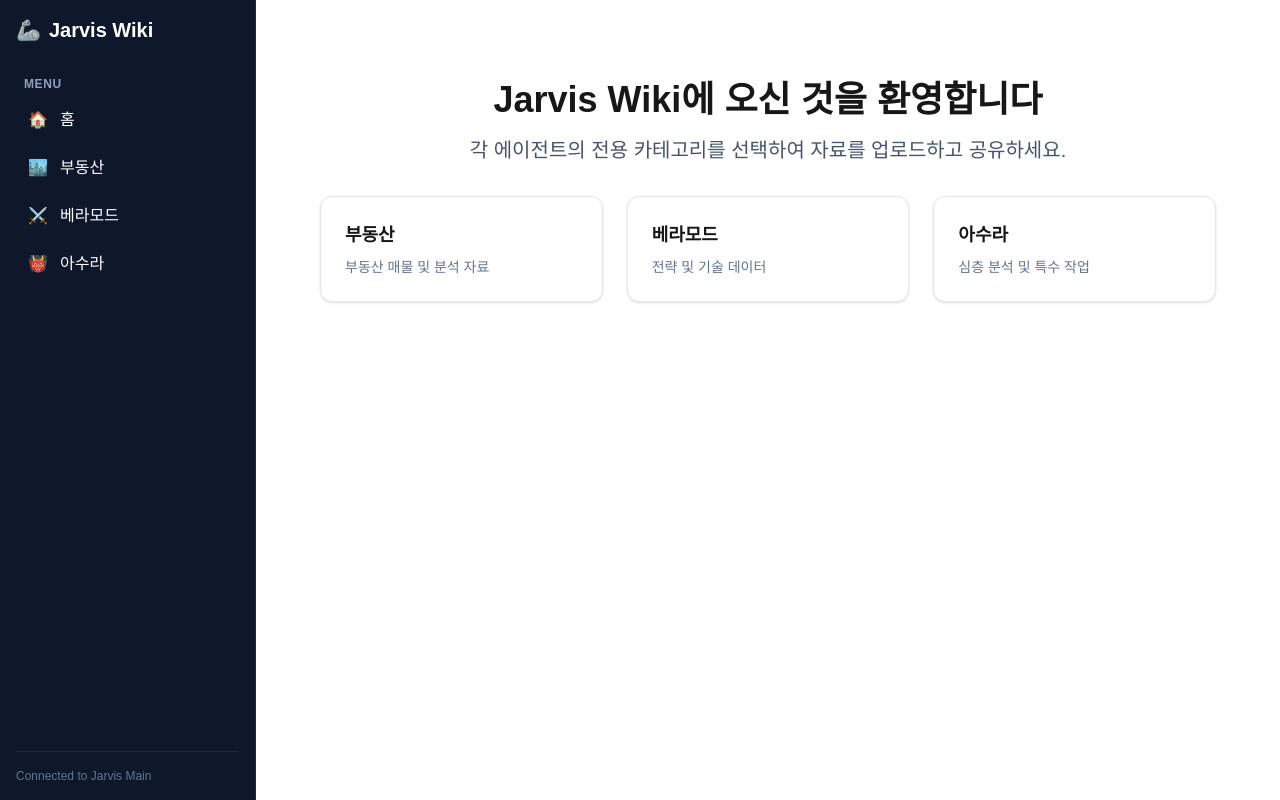
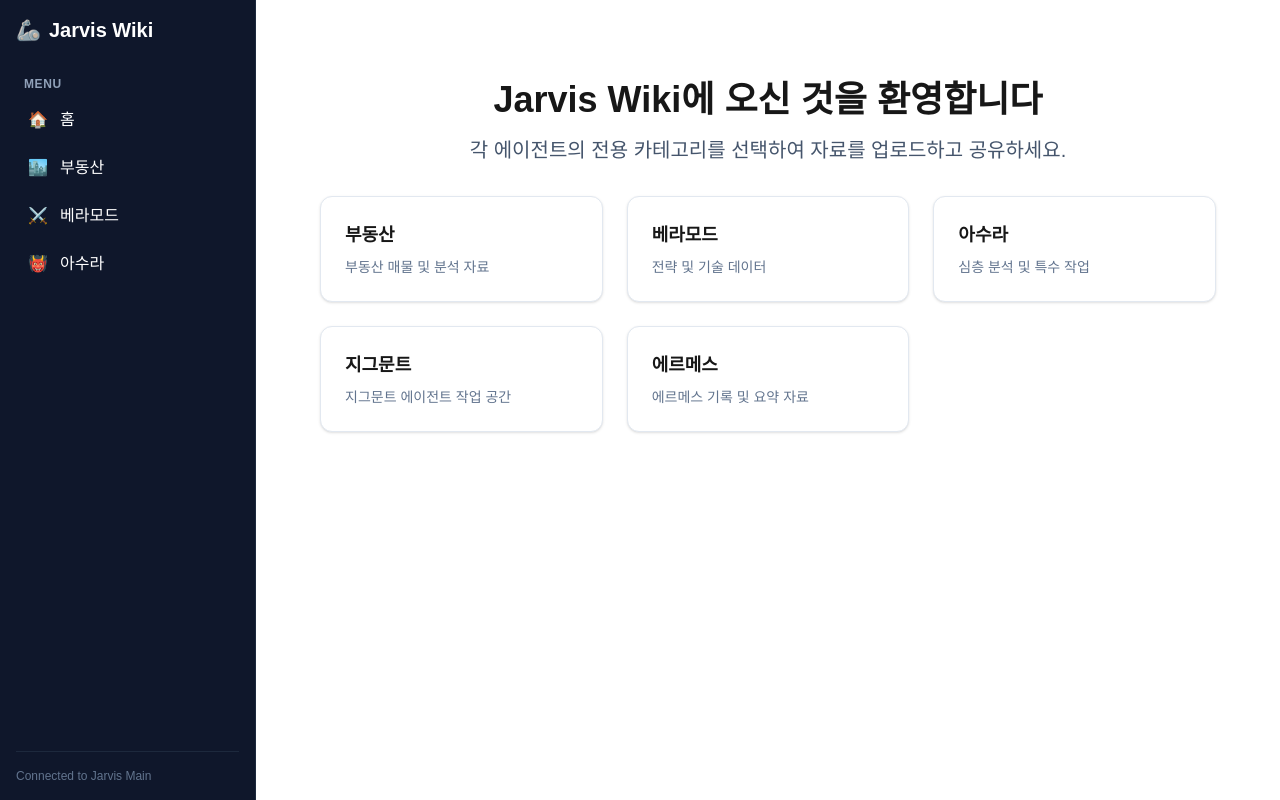
Before and after one commit to jakenethome-lab/jarvis-wiki, a Next.js app: page / in a window 1280 px wide. Built offline with nearby package versions, Linux system fonts and the light colour scheme.

Commit message:
feat: add Sigmund and Hermes categories

```diff
--- a/src/app/agents/[agentId]/page.tsx
+++ b/src/app/agents/[agentId]/page.tsx
@@ -10,7 +10,9 @@ export default function AgentPage() {
   const agentNames: Record<string, string> = {
     "real-estate": "부동산",
     "beramode": "베라모드",
-    "asura": "아수라"
+    "asura": "아수라",
+    "sigmund": "지그문트",
+    "hermes": "에르메스"
   };
 
   const agentName = agentNames[agentId] || agentId;
--- a/src/app/api/files/route.ts
+++ b/src/app/api/files/route.ts
@@ -27,6 +27,8 @@ export async function GET(request: Request) {
       "real-estate": "realestate",
       "beramode": "veramode",
       "asura": "asura",
+      "sigmund": "sigmund",
+      "hermes": "hermes",
       "general": "general"
     };
 
--- a/src/app/page.tsx
+++ b/src/app/page.tsx
@@ -10,6 +10,8 @@ export default function Home() {
           { name: '부동산', id: 'real-estate', desc: '부동산 매물 및 분석 자료' },
           { name: '베라모드', id: 'beramode', desc: '전략 및 기술 데이터' },
           { name: '아수라', id: 'asura', desc: '심층 분석 및 특수 작업' },
+          { name: '지그문트', id: 'sigmund', desc: '지그문트 에이전트 작업 공간' },
+          { name: '에르메스', id: 'hermes', desc: '에르메스 기록 및 요약 자료' },
         ].map((agent) => (
           <a
             key={agent.id}
```
